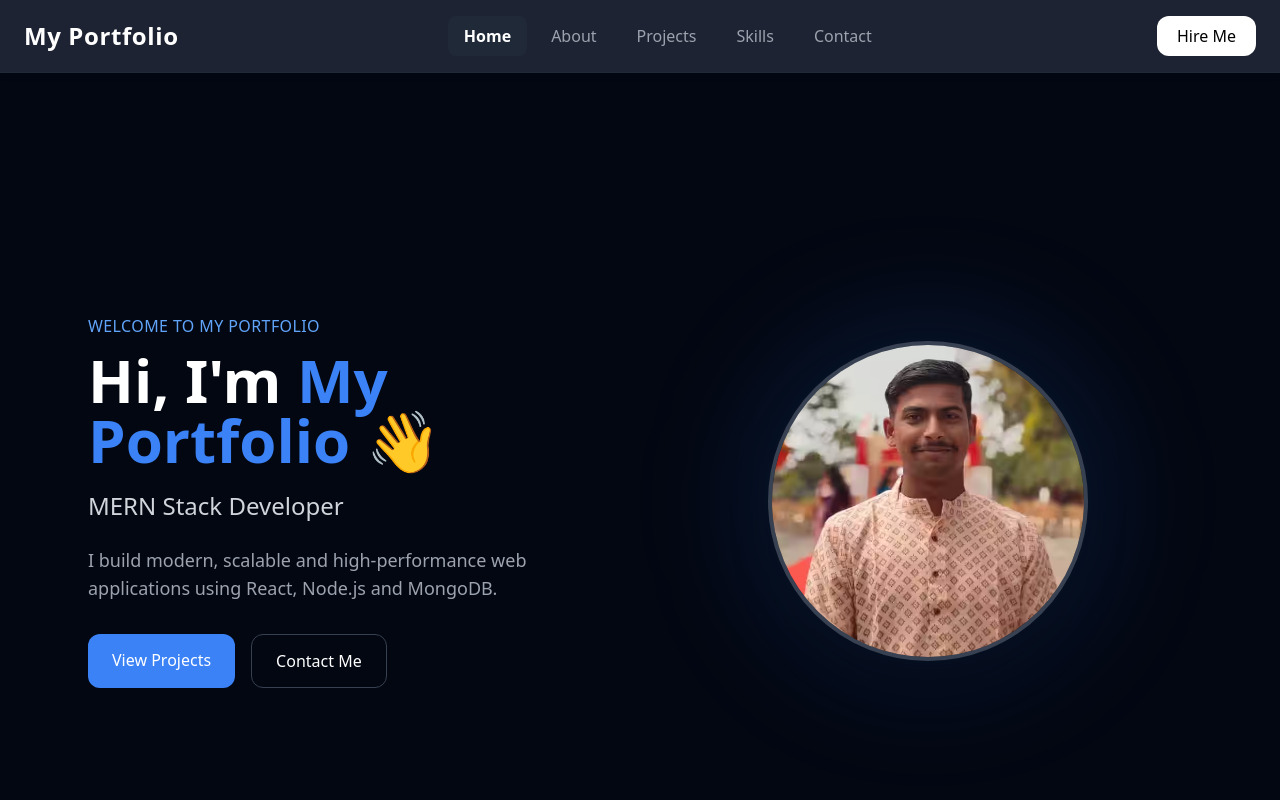
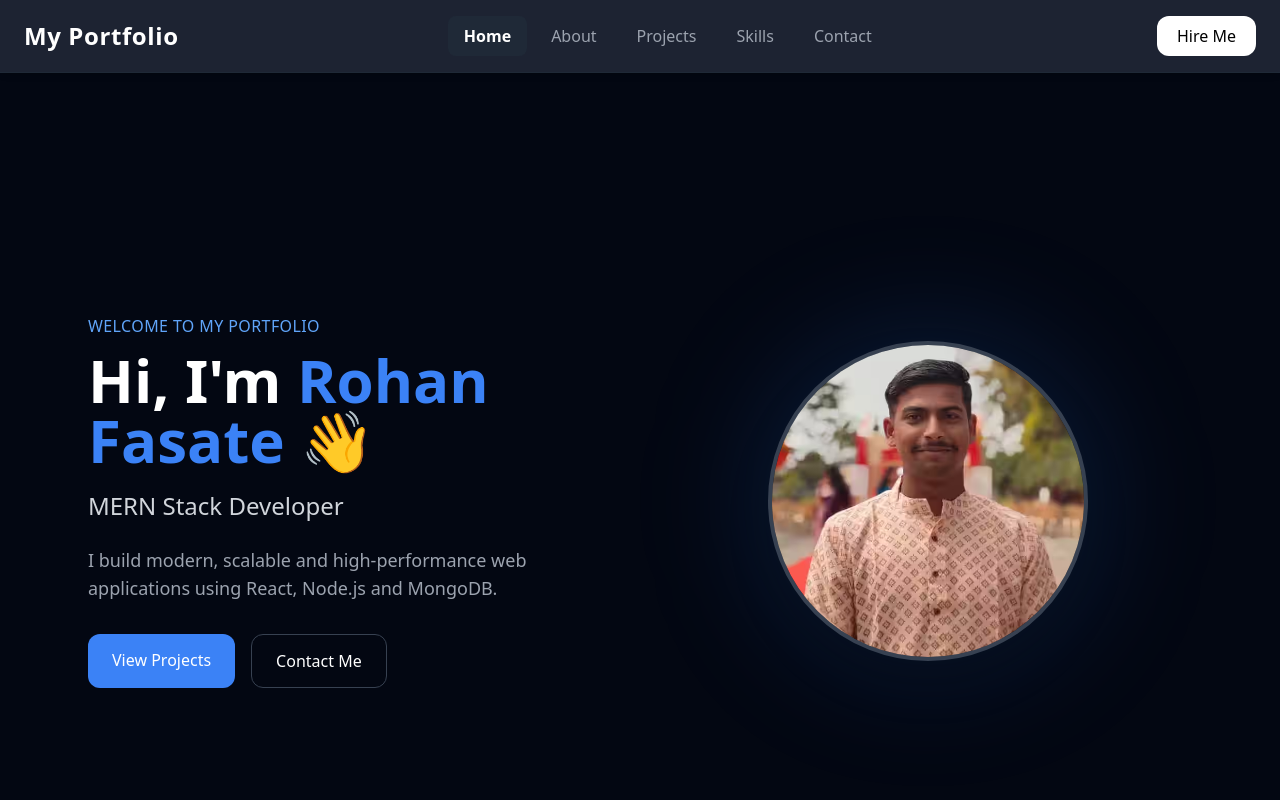
Before and after one commit to Rohan1664/New-Portfolio, a React (Vite) app in the folder client/: page / in a window 1280 px wide. Shown: the top 800 px of the page. Built offline with nearby package versions, Linux system fonts and the light colour scheme; no server answers.

Commit message:
add keywords for seo

```diff
--- a/client/src/pages/Home.jsx
+++ b/client/src/pages/Home.jsx
@@ -11,21 +11,21 @@ export default function Home() {
       <Helmet>
         <title>
           {profile?.name
-            ? `${profile.name} | Full Stack MERN Developer`
-            : "Rohan Fasate | Full Stack MERN Developer"}
+            ? `${profile.name} | MERN Stack Developer Portfolio | React & Node.js Developer`
+            : "Rohan Fasate | MERN Stack Developer Portfolio | React & Node.js Developer"}
         </title>
 
         <meta
           name="description"
           content={
             profile?.bio ||
-            "Rohan Fasate is a Full Stack MERN Developer specializing in React.js, Node.js, Express.js, MongoDB and scalable web applications."
+            "Rohan Fasate is a Full Stack MERN Developer specializing in React.js, Node.js, Express.js, MongoDB, scalable web applications, REST APIs, and modern user experiences."
           }
         />
 
         <meta
           name="keywords"
-          content="Rohan Fasate,rohan, Rohan, Fasate, fasate Full Stack Developer, MERN Developer, React Developer, Node.js Developer, MongoDB Developer, Portfolio"
+          content="Rohan Fasate, Rohan, Fasate, Rohan Developer, MERN Developer, Full Stack Developer, React Developer, Node.js Developer, MongoDB Developer, JavaScript Developer, Portfolio"
         />
 
         <meta
@@ -33,27 +33,21 @@ export default function Home() {
           content={profile?.name || "Rohan Fasate"}
         />
 
-        <meta
-          name="robots"
-          content="index, follow"
-        />
+        <meta name="robots" content="index, follow" />
 
-        <link
-          rel="canonical"
-          href="https://rohan.nishantp.me"
-        />
+        <link rel="canonical" href="https://rohan.nishantp.me/" />
 
         {/* Open Graph */}
         <meta
           property="og:title"
-          content={`${profile?.name || "Rohan Fasate"} | Full Stack MERN Developer`}
+          content={`${profile?.name || "Rohan Fasate"} | MERN Stack Developer`}
         />
 
         <meta
           property="og:description"
           content={
             profile?.bio ||
-            "Building scalable web applications using React, Node.js and MongoDB."
+            "Rohan Fasate - Full Stack MERN Developer building scalable web applications using React.js, Node.js and MongoDB."
           }
         />
 
@@ -62,48 +56,41 @@ export default function Home() {
           content="https://rohan.nishantp.me/og-image.avif"
         />
 
-        <meta
-          property="og:url"
-          content="https://rohan.nishantp.me"
-        />
-
-        <meta
-          property="og:type"
-          content="website"
-        />
+        <meta property="og:url" content="https://rohan.nishantp.me/" />
+        <meta property="og:type" content="website" />
 
         {/* Twitter */}
-        <meta
-          name="twitter:card"
-          content="summary_large_image"
-        />
+        <meta name="twitter:card" content="summary_large_image" />
 
         <meta
           name="twitter:title"
-          content={`${profile?.name || "Rohan Fasate"} | Full Stack MERN Developer`}
+          content={`${profile?.name || "Rohan Fasate"} | MERN Stack Developer`}
         />
 
         <meta
           name="twitter:description"
           content={
             profile?.bio ||
-            "Building scalable web applications using React, Node.js and MongoDB."
+            "Full Stack MERN Developer specializing in React.js, Node.js, Express.js and MongoDB."
           }
         />
 
         <meta
           name="twitter:image"
-          content="https://rohan.nishantp.me/og-image.avif "
+          content="https://rohan.nishantp.me/og-image.avif"
         />
 
-        {/* Structured Data */}
+        {/* Person Schema */}
         <script type="application/ld+json">
           {JSON.stringify({
             "@context": "https://schema.org",
             "@type": "Person",
-            name: profile?.name || "Rohan Fasate",
-            jobTitle: profile?.title || "Full Stack MERN Developer",
-            url: "https://rohan.nishantp.me",
+            name: "Rohan Fasate",
+            alternateName: ["Rohan", "Fasate"],
+            jobTitle: "Full Stack MERN Developer",
+            description:
+              "Full Stack MERN Developer specializing in React.js, Node.js, Express.js and MongoDB.",
+            url: "https://rohan.nishantp.me/",
             image: "https://rohan.nishantp.me/Rohanfasate.avif",
             sameAs: [
               profile?.github,
@@ -127,7 +114,7 @@ export default function Home() {
             <h1 className="text-4xl sm:text-5xl lg:text-6xl font-bold leading-tight break-words">
               Hi, I'm{" "}
               <span className="text-blue-500">
-                {profile?.name || "My Portfolio"}
+                {profile?.name || "Rohan Fasate"}
               </span>{" "}
               👋
             </h1>
```
